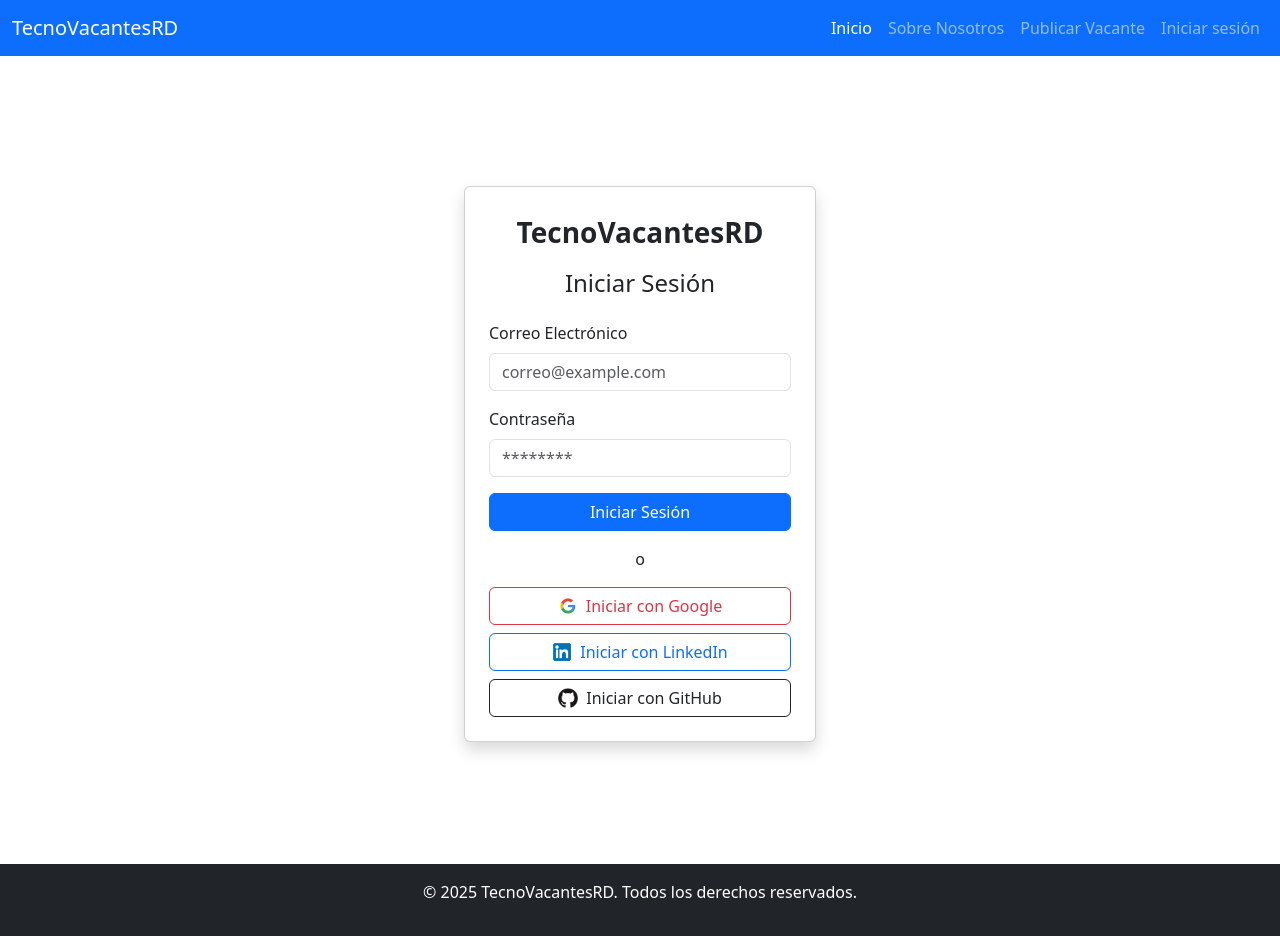
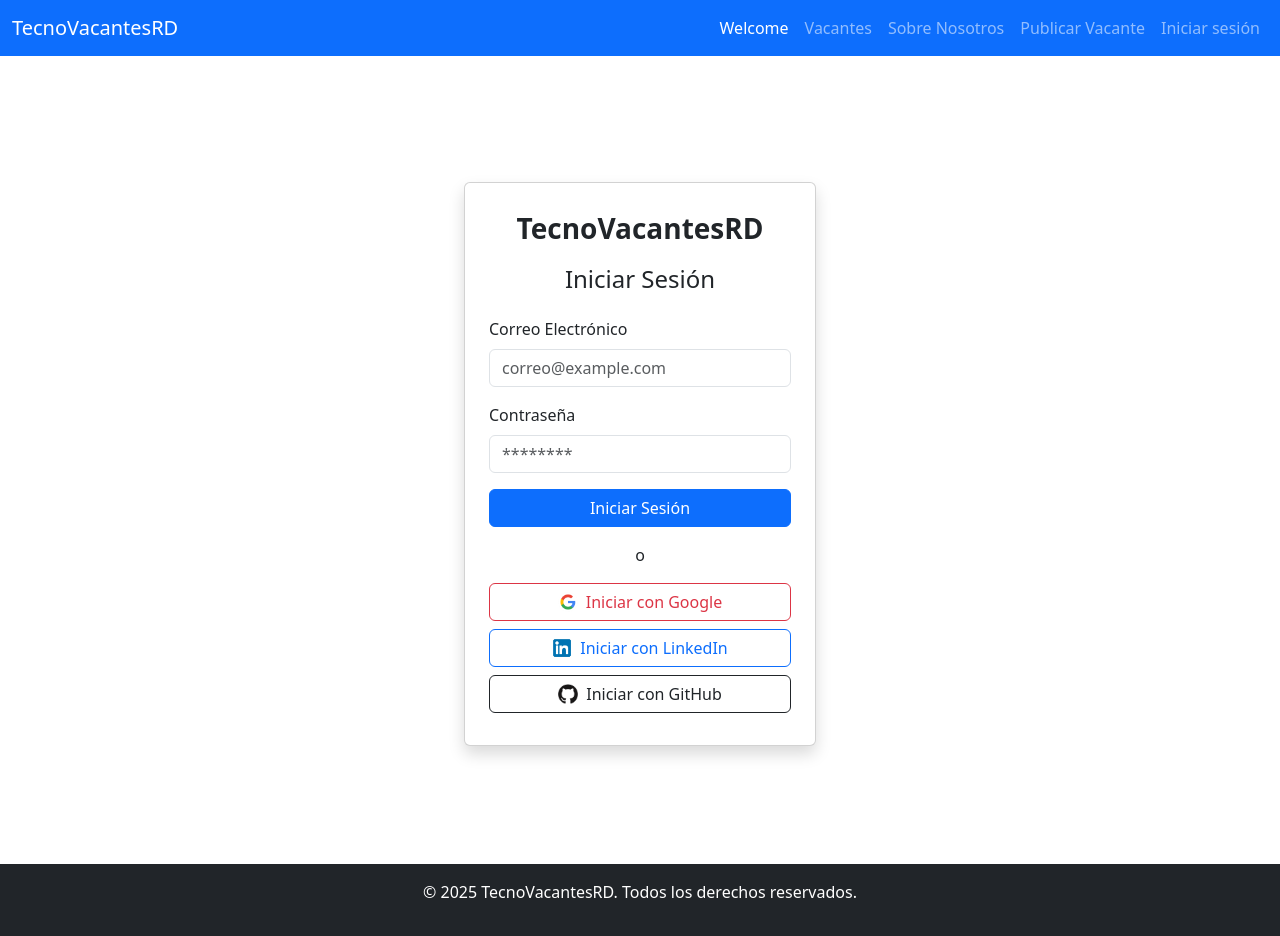
Before and after one commit to Andersonpolanco1/TecnoVacantesRD.App, a Next.js app: page /signIn in a window 1280 px wide. Built offline with nearby package versions, Linux system fonts and the light colour scheme; no server answers.

Commit message:
improving visual design

```diff
--- a/app/api/auth/authOptions.ts
+++ b/app/api/auth/authOptions.ts
@@ -52,7 +52,7 @@ const authOptions: AuthOptions = {
     },
   },
   pages: {
-    signIn: "/signin", // Define tu página personalizada de inicio de sesión
+    signIn: "/signin",
   },
 };
 
--- a/app/signIn/page.tsx
+++ b/app/signIn/page.tsx
@@ -1,12 +1,9 @@
 "use client";
 
 import { useState } from "react";
-import { useRouter } from "next/navigation";
-import Image from "next/image";
-import { signIn } from "next-auth/react";
+import AuthButtons from "@/components/AuthButtons";
 
 export default function SignIn() {
-  const router = useRouter();
   const [email, setEmail] = useState("");
   const [password, setPassword] = useState("");
 
@@ -57,34 +54,7 @@ export default function SignIn() {
         <div className="text-center my-3">o</div>
 
         {/* Botones de OAuth */}
-        <button
-          onClick={() => signIn("google")}
-          className="btn btn-outline-danger w-100 mb-2 d-flex align-items-center justify-content-center"
-        >
-          <Image src="/google-logo.png" alt="Google" width={20} height={20} />
-          <span className="ms-2">Iniciar con Google</span>
-        </button>
-
-        <button
-          className="btn btn-outline-primary w-100 mb-2 d-flex align-items-center justify-content-center"
-          onClick={() => signIn("linkedin")}
-        >
-          <Image
-            src="/linkedin-logo.png"
-            alt="LinkedIn"
-            width={20}
-            height={20}
-          />
-          <span className="ms-2">Iniciar con LinkedIn</span>
-        </button>
-
-        <button
-          className="btn btn-outline-dark w-100 d-flex align-items-center justify-content-center"
-          onClick={() => signIn("github")}
-        >
-          <Image src="/github-logo.png" alt="GitHub" width={20} height={20} />
-          <span className="ms-2">Iniciar con GitHub</span>
-        </button>
+        <AuthButtons />
       </div>
     </div>
   );
--- a/app/vacancies/page.tsx
+++ b/app/vacancies/page.tsx
@@ -98,7 +98,7 @@ export default function Page() {
         </div>
       </div>
       <div
-        className="vacancy-container border border-1"
+        className="vacancy-container border border-1 p-4"
         style={{ maxHeight: "550px", overflowY: "auto" }}
       >
         <VacancyList vacancies={vacancies} />
--- /dev/null
+++ b/components/AuthButtons.tsx
@@ -0,0 +1,47 @@
+import Image from "next/image";
+import { signIn } from "next-auth/react";
+
+const authProviders = [
+  {
+    name: "google",
+    label: "Iniciar con Google",
+    logo: "/google-logo.png",
+    css: "btn-outline-danger",
+  },
+  {
+    name: "linkedin",
+    label: "Iniciar con LinkedIn",
+    logo: "/linkedin-logo.png",
+    css: "btn-outline-primary",
+  },
+  {
+    name: "github",
+    label: "Iniciar con GitHub",
+    logo: "/github-logo.png",
+    css: "btn-outline-dark",
+  },
+];
+
+const AuthButtons = () => {
+  return (
+    <>
+      {authProviders.map((provider) => (
+        <button
+          key={provider.name}
+          onClick={() => signIn(provider.name)}
+          className={`btn ${provider.css} w-100 mb-2 d-flex align-items-center justify-content-center`}
+        >
+          <Image
+            src={provider.logo}
+            alt={provider.name}
+            width={20}
+            height={20}
+          />
+          <span className="ms-2">{provider.label}</span>
+        </button>
+      ))}
+    </>
+  );
+};
+
+export default AuthButtons;
--- /dev/null
+++ b/components/NavItem.tsx
@@ -0,0 +1,29 @@
+import Link from "next/link";
+
+interface NavItemProps {
+  href: string;
+  label: string;
+  isActive?: boolean;
+  onClick: () => void;
+}
+
+const NavItem: React.FC<NavItemProps> = ({
+  href,
+  label,
+  isActive = false,
+  onClick,
+}) => {
+  return (
+    <li className="nav-item">
+      <Link
+        className={`nav-link ${isActive ? "active" : ""}`}
+        href={href}
+        onClick={onClick}
+      >
+        {label}
+      </Link>
+    </li>
+  );
+};
+
+export default NavItem;
--- a/components/Navbar.tsx
+++ b/components/Navbar.tsx
@@ -1,23 +1,17 @@
 "use client";
 
-import { signIn, signOut, useSession } from "next-auth/react";
+import { signOut, useSession } from "next-auth/react";
 import Link from "next/link";
+import Navigation from "./Navigation ";
+import { FaSignOutAlt } from "react-icons/fa";
 
 const Navbar = () => {
-  // Obtén la sesión actual
   const { data: session, status } = useSession();
 
   // Si la sesión está cargando
   if (status === "loading") {
     return <nav>Loading...</nav>;
   }
-
-  const signInWithGoogle = async () => {
-    const res = await signIn("google", { callbackUrl: "/vacancies" });
-    if (res?.error) {
-      console.error("Error al autenticar con Google:", res.error);
-    }
-  };
 
   return (
     <nav className="navbar navbar-expand-lg navbar-dark bg-primary fixed-top">
@@ -38,21 +32,7 @@ const Navbar = () => {
         </button>
         <div className="collapse navbar-collapse" id="navbarNav">
           <ul className="navbar-nav ms-auto">
-            <li className="nav-item">
-              <a className="nav-link active" href="/vacancies">
-                Inicio
-              </a>
-            </li>
-            <li className="nav-item">
-              <a className="nav-link" href="/about">
-                Sobre Nosotros
-              </a>
-            </li>
-            <li className="nav-item">
-              <a className="nav-link" href="/post-job">
-                Publicar Vacante
-              </a>
-            </li>
+            <Navigation />
 
             {/* Mostrar información del usuario si la sesión está activa */}
             {session ? (
@@ -72,7 +52,7 @@ const Navbar = () => {
             {session && (
               <li className="nav-item">
                 <button onClick={() => signOut()} className="btn btn-danger">
-                  Cerrar sesión
+                  <FaSignOutAlt className="me-2" /> Cerrar sesión
                 </button>
               </li>
             )}
--- /dev/null
+++ b/components/Navigation .tsx
@@ -0,0 +1,32 @@
+import { useState } from "react";
+import NavItem from "./NavItem";
+
+const navLinks = [
+  { href: "/", label: "Welcome" },
+  { href: "/vacancies", label: "Vacantes" },
+  { href: "/about", label: "Sobre Nosotros" },
+  { href: "/post-job", label: "Publicar Vacante" },
+];
+
+const Navigation = () => {
+  const [activeLink, setActiveLink] = useState<string>(navLinks[0].href);
+
+  const handleClick = (href: string) => {
+    setActiveLink(href);
+  };
+
+  return (
+    <>
+      {navLinks.map((link) => (
+        <NavItem
+          key={link.href}
+          {...link}
+          isActive={link.href === activeLink}
+          onClick={() => handleClick(link.href)}
+        />
+      ))}
+    </>
+  );
+};
+
+export default Navigation;
--- a/package.json
+++ b/package.json
@@ -13,7 +13,8 @@
     "next": "15.1.7",
     "next-auth": "^4.24.11",
     "react": "^18.3.1",
-    "react-dom": "^18.3.1"
+    "react-dom": "^18.3.1",
+    "react-icons": "^5.5.0"
   },
   "devDependencies": {
     "@eslint/eslintrc": "^3",
```
Also changed, not shown: components/Vacancy/VacancyListItem.tsx (+15 -7 lines), components/controls/pagination.tsx (+12 -5 lines), 1 other file (tests, documents, lock files or other folders).
